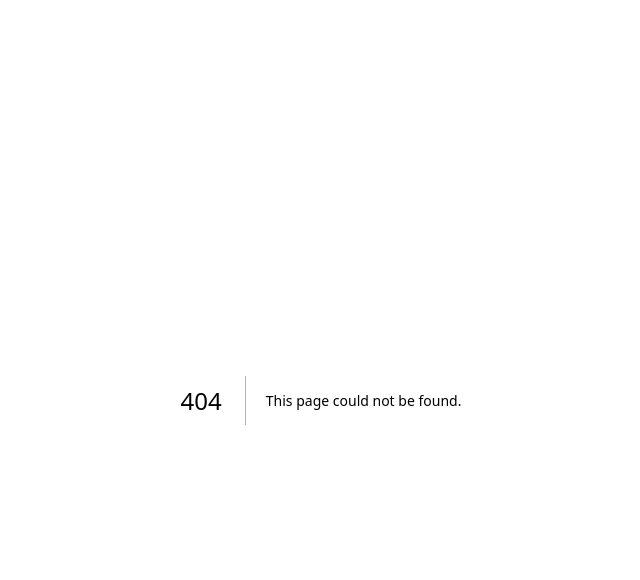
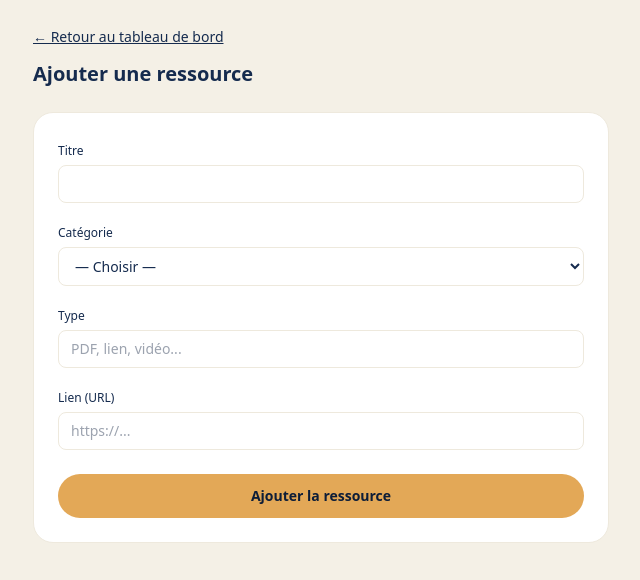
Before and after one commit to Ludivine-nouvellevie/Nouvelle-Vie-Emploi-Stable, a Next.js app in the folder nouvelle-vie-emploi-stable/nouvelle-vie/: page /admin/resources/new in a window 1280 px wide. Before the commit this address had no page. Shown: the top 580 px of the page, without its empty margins (319-959 px from the left). Built offline with nearby package versions, Linux system fonts and the light colour scheme.

Commit message:
Add files via upload

```diff
--- /dev/null
+++ b/nouvelle-vie-emploi-stable/nouvelle-vie/app/admin/resources/new/actions.ts
@@ -0,0 +1,37 @@
+"use server";
+
+import { createClient } from "@/lib/supabase/server";
+import { redirect } from "next/navigation";
+
+export async function createResource(formData: FormData) {
+  const supabase = createClient();
+
+  const {
+    data: { user },
+  } = await supabase.auth.getUser();
+  if (!user) redirect("/login");
+
+  const { data: me } = await supabase.from("users").select("role").eq("id", user.id).single();
+  if (me?.role !== "admin") redirect("/dashboard");
+
+  const title = String(formData.get("title") || "");
+  const category = String(formData.get("category") || "");
+  const type = String(formData.get("type") || "");
+  const url = String(formData.get("url") || "");
+
+  if (!title || !category) {
+    throw new Error("Titre et catégorie obligatoires.");
+  }
+
+  const { error } = await supabase.from("resources").insert({
+    title,
+    category,
+    type,
+    url,
+    visible: true,
+  });
+
+  if (error) throw new Error(error.message);
+
+  redirect("/admin");
+}
--- /dev/null
+++ b/nouvelle-vie-emploi-stable/nouvelle-vie/app/admin/resources/new/page.tsx
@@ -0,0 +1,76 @@
+import Link from "next/link";
+import { createResource } from "./actions";
+
+const CATEGORIES = [
+  "Modèles de CV",
+  "Lettres de motivation",
+  "Préparer un entretien",
+  "Offres d'emploi",
+  "Formations et aides",
+  "Mes documents",
+];
+
+export default function NewResourcePage() {
+  return (
+    <div className="min-h-screen bg-[#F4F0E6] p-6">
+      <div className="max-w-xl mx-auto">
+        <Link href="/admin" className="text-sm text-navy underline">
+          ← Retour au tableau de bord
+        </Link>
+        <h1 className="text-xl font-bold text-navy mt-3 mb-6">Ajouter une ressource</h1>
+
+        <form action={createResource} className="bg-white rounded-xl2 border border-line p-6 flex flex-col gap-4">
+          <div>
+            <label className="text-xs font-medium text-navy">Titre</label>
+            <input
+              name="title"
+              required
+              className="w-full mt-1 px-3 py-2 rounded-lg border border-line bg-white text-sm"
+            />
+          </div>
+
+          <div>
+            <label className="text-xs font-medium text-navy">Catégorie</label>
+            <select
+              name="category"
+              required
+              className="w-full mt-1 px-3 py-2 rounded-lg border border-line bg-white text-sm"
+            >
+              <option value="">— Choisir —</option>
+              {CATEGORIES.map((c) => (
+                <option key={c} value={c}>
+                  {c}
+                </option>
+              ))}
+            </select>
+          </div>
+
+          <div>
+            <label className="text-xs font-medium text-navy">Type</label>
+            <input
+              name="type"
+              placeholder="PDF, lien, vidéo..."
+              className="w-full mt-1 px-3 py-2 rounded-lg border border-line bg-white text-sm"
+            />
+          </div>
+
+          <div>
+            <label className="text-xs font-medium text-navy">Lien (URL)</label>
+            <input
+              name="url"
+              placeholder="https://..."
+              className="w-full mt-1 px-3 py-2 rounded-lg border border-line bg-white text-sm"
+            />
+          </div>
+
+          <button
+            type="submit"
+            className="mt-2 w-full py-3 rounded-full bg-gold text-navy-deep font-semibold text-sm"
+          >
+            Ajouter la ressource
+          </button>
+        </form>
+      </div>
+    </div>
+  );
+}
```
